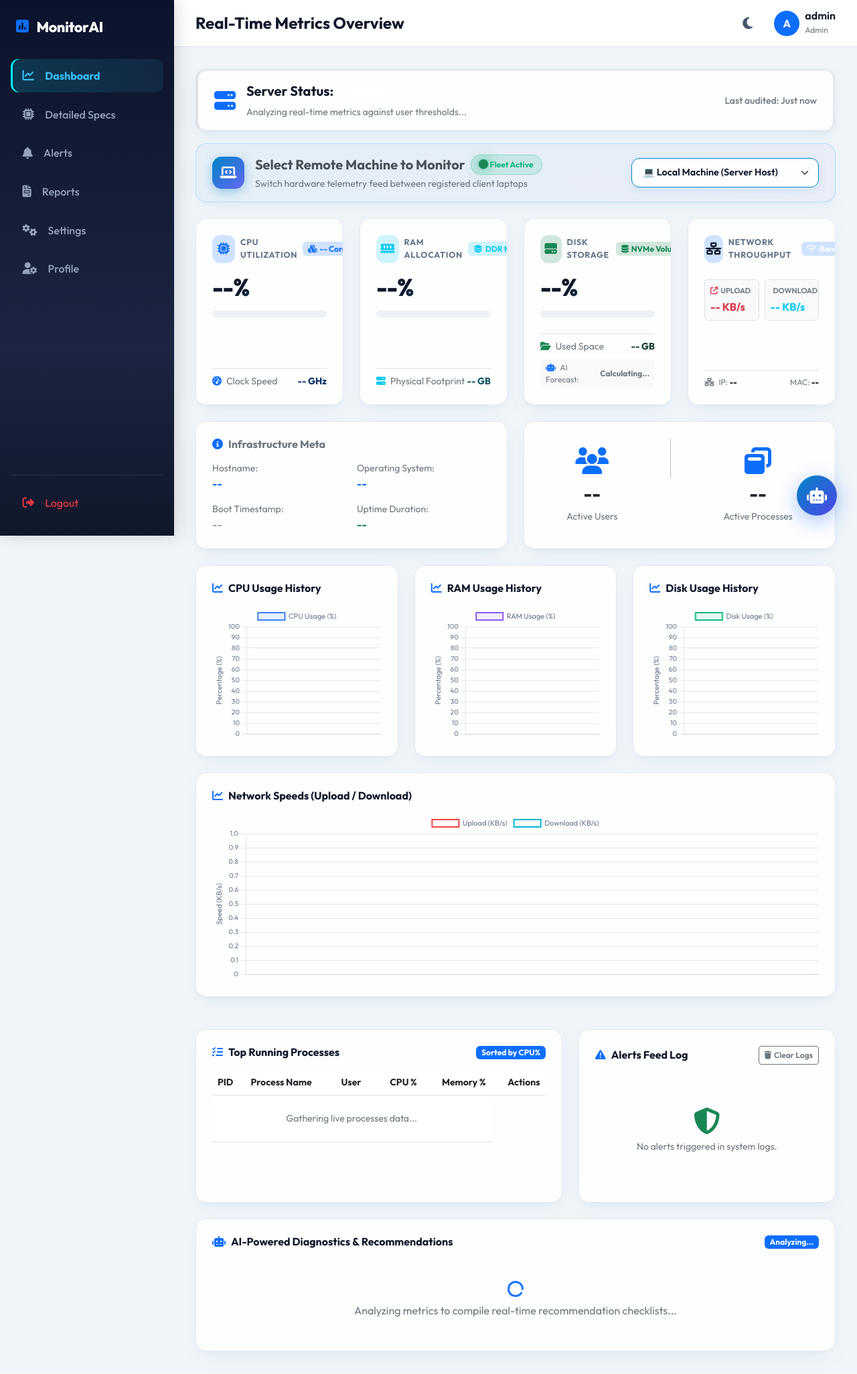
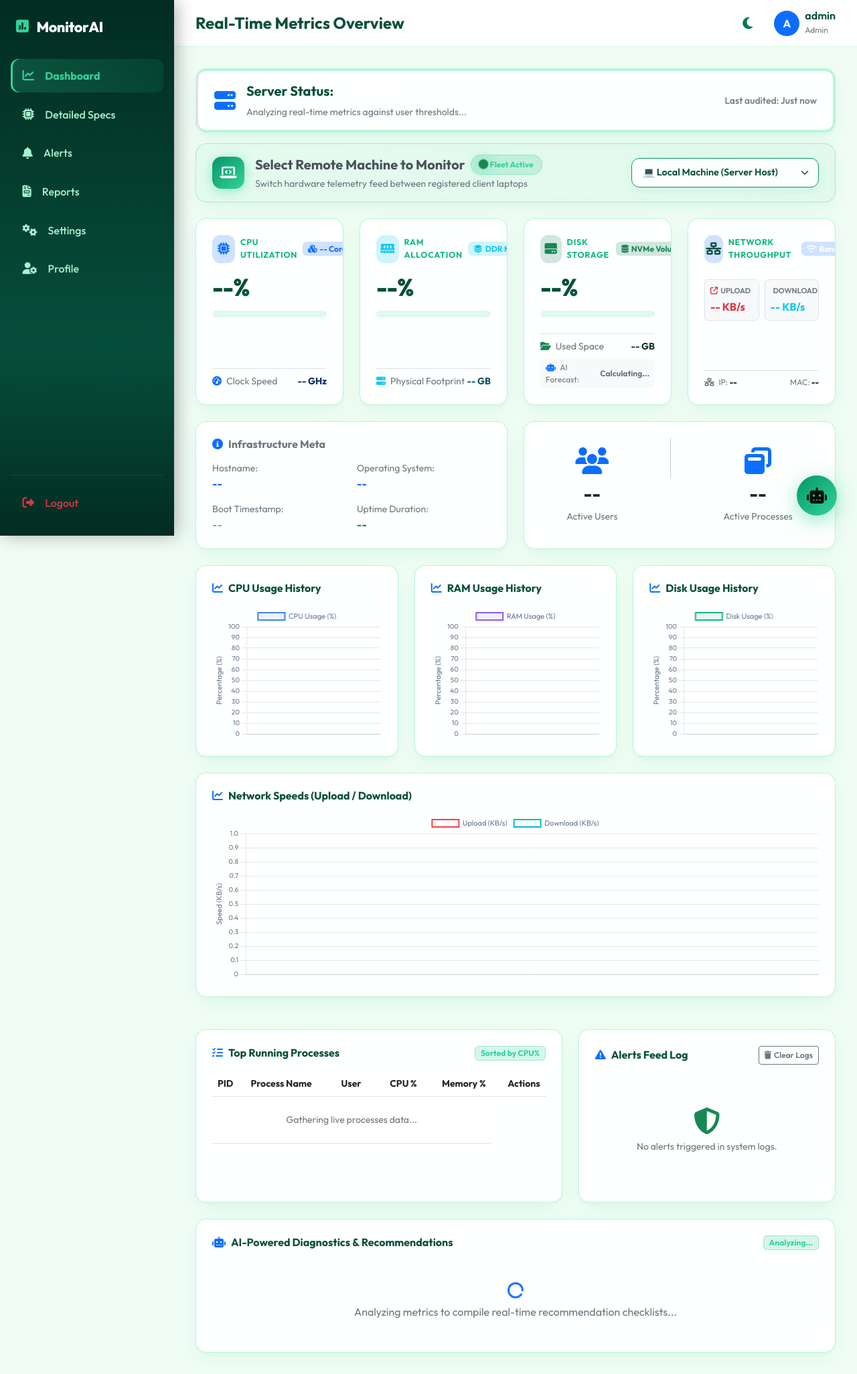
Before and after one commit to Chanthriha2806/Mini-project, a Flask app: page / in a window 1280 px wide. Shown: the whole page at 67% size. Before the commit the page ends 2031 px from the top, so only its background shows below. Run offline with Flask 3, Linux system fonts and the light colour scheme; a user stored in the database is signed in; data comes from the database, SQL or seed files in the repository; data that the repository does not hold is empty.

Commit message:
Apply Deep Emerald Cyberpunk theme palette with Neon Mint and Emerald Green highlights

```diff
--- a/app/static/css/style.css
+++ b/app/static/css/style.css
@@ -1,56 +1,56 @@
 /* ==========================================================================
-   Executive Modern Cooling Theme & Micro-Interaction Styling
+   Deep Emerald Cyberpunk Theme & Micro-Interaction Styling
    ========================================================================== */
 
-/* Core CSS Tokens & Color Palette (Light Mode - Ultra-Clean Ice Porcelain) */
+/* Core CSS Tokens & Color Palette (Light Mode - Crisp Soft Mint Platinum) */
 :root {
-    --bg-primary: #f1f5f9;
+    --bg-primary: #f0fdf4;
     --bg-secondary: #ffffff;
-    --bg-sidebar: linear-gradient(180deg, #0b132b 0%, #1c2541 65%, #0f172a 100%);
-    --sidebar-text: #94a3b8;
-    --sidebar-active-bg: linear-gradient(90deg, rgba(0, 242, 254, 0.15) 0%, rgba(56, 189, 248, 0.1) 100%);
-    --sidebar-active-text: #38bdf8;
-    --sidebar-active-border: #00f2fe;
-    --text-primary: #0f172a;
-    --text-secondary: #475569;
-    --text-muted: #64748b;
-    --card-bg: rgba(255, 255, 255, 0.9);
-    --card-shadow: 0 10px 30px -5px rgba(2, 132, 199, 0.08), 0 4px 12px -2px rgba(0, 0, 0, 0.03);
-    --card-border: 1px solid rgba(226, 232, 240, 0.9);
-    --card-hover-border: rgba(56, 189, 248, 0.6);
-    --accent: #0284c7;
-    --accent-hover: #0369a1;
-    --accent-glow: rgba(2, 132, 199, 0.35);
+    --bg-sidebar: linear-gradient(180deg, #022c22 0%, #064e3b 65%, #022c22 100%);
+    --sidebar-text: #a7f3d0;
+    --sidebar-active-bg: linear-gradient(90deg, rgba(52, 211, 153, 0.2) 0%, rgba(16, 185, 129, 0.12) 100%);
+    --sidebar-active-text: #34d399;
+    --sidebar-active-border: #34d399;
+    --text-primary: #064e3b;
+    --text-secondary: #047857;
+    --text-muted: #10b981;
+    --card-bg: rgba(255, 255, 255, 0.92);
+    --card-shadow: 0 10px 30px -5px rgba(16, 185, 129, 0.1), 0 4px 12px -2px rgba(0, 0, 0, 0.03);
+    --card-border: 1px solid rgba(167, 243, 208, 0.8);
+    --card-hover-border: rgba(52, 211, 153, 0.7);
+    --accent: #059669;
+    --accent-hover: #047857;
+    --accent-glow: rgba(16, 185, 129, 0.35);
     --success: #10b981;
     --warning: #f59e0b;
     --danger: #ef4444;
-    --border-color: #e2e8f0;
+    --border-color: #d1fae5;
     --nav-height: 70px;
     --sidebar-width: 260px;
-    --spotlight-color: rgba(56, 189, 248, 0.12);
+    --spotlight-color: rgba(52, 211, 153, 0.15);
 }
 
-/* Dark Mode Tokens Override (Activated via [data-theme="dark"] on <html>) */
+/* Dark Mode Tokens Override - Deep Emerald Cyberpunk (Activated via [data-theme="dark"] on <html>) */
 [data-theme="dark"] {
-    --bg-primary: #060913;
-    --bg-secondary: #0f172a;
-    --bg-sidebar: #050811;
-    --sidebar-text: #94a3b8;
-    --sidebar-active-bg: linear-gradient(90deg, rgba(56, 189, 248, 0.2) 0%, rgba(99, 102, 241, 0.15) 100%);
-    --sidebar-active-text: #38bdf8;
-    --sidebar-active-border: #38bdf8;
-    --text-primary: #f8fafc;
-    --text-secondary: #cbd5e1;
-    --text-muted: #64748b;
-    --card-bg: rgba(15, 23, 42, 0.85);
-    --card-shadow: 0 20px 40px -10px rgba(0, 0, 0, 0.6), 0 0 25px rgba(56, 189, 248, 0.12);
-    --card-border: 1px solid rgba(56, 189, 248, 0.18);
-    --card-hover-border: rgba(56, 189, 248, 0.65);
-    --accent: #38bdf8;
-    --accent-hover: #7dd3fc;
-    --accent-glow: rgba(56, 189, 248, 0.45);
-    --border-color: #1e293b;
-    --spotlight-color: rgba(56, 189, 248, 0.18);
+    --bg-primary: #040d0a;
+    --bg-secondary: #091a16;
+    --bg-sidebar: #020a08;
+    --sidebar-text: #6ee7b7;
+    --sidebar-active-bg: linear-gradient(90deg, rgba(52, 211, 153, 0.22) 0%, rgba(16, 185, 129, 0.15) 100%);
+    --sidebar-active-text: #34d399;
+    --sidebar-active-border: #34d399;
+    --text-primary: #ecfdf5;
+    --text-secondary: #a7f3d0;
+    --text-muted: #34d399;
+    --card-bg: rgba(9, 26, 22, 0.88);
+    --card-shadow: 0 20px 45px -10px rgba(0, 0, 0, 0.7), 0 0 30px rgba(52, 211, 153, 0.18);
+    --card-border: 1px solid rgba(52, 211, 153, 0.22);
+    --card-hover-border: rgba(52, 211, 153, 0.75);
+    --accent: #34d399;
+    --accent-hover: #6ee7b7;
+    --accent-glow: rgba(52, 211, 153, 0.45);
+    --border-color: #0d2a23;
+    --spotlight-color: rgba(52, 211, 153, 0.22);
 }
 
 /* Reset and Layout Scaffolding */
@@ -72,12 +72,13 @@ body {
     background: var(--bg-primary);
 }
 ::-webkit-scrollbar-thumb {
-    background: var(--text-muted);
+    background: var(--accent);
     border-radius: 10px;
-    opacity: 0.5;
+    opacity: 0.6;
 }
 ::-webkit-scrollbar-thumb:hover {
-    background: var(--accent);
+    background: #34d399;
+    box-shadow: 0 0 10px rgba(52, 211, 153, 0.8);
 }
 
 /* Sidebar Styling */
@@ -94,7 +95,7 @@ body {
     transition: all 0.3s cubic-bezier(0.4, 0, 0.2, 1);
     display: flex;
     flex-direction: column;
-    box-shadow: 4px 0 25px rgba(0, 0, 0, 0.15);
+    box-shadow: 4px 0 25px rgba(0, 0, 0, 0.3);
 }
 
 .sidebar .brand {
@@ -112,16 +113,17 @@ body {
 }
 
 .sidebar .brand:hover {
-    transform: scale(1.03);
+    transform: scale(1.04);
 }
 
 .sidebar .brand i {
+    color: #34d399 !important;
     transition: transform 0.4s cubic-bezier(0.34, 1.56, 0.64, 1), filter 0.3s ease;
 }
 
 .sidebar .brand:hover i {
-    transform: rotate(15deg) scale(1.2);
-    filter: drop-shadow(0 0 10px rgba(0, 242, 254, 0.8));
+    transform: rotate(15deg) scale(1.25);
+    filter: drop-shadow(0 0 12px rgba(52, 211, 153, 0.9));
 }
 
 .sidebar-nav {
@@ -177,7 +179,7 @@ body {
 
 .sidebar-footer {
     padding-top: 1rem;
-    border-top: 1px solid rgba(255, 255, 255, 0.1);
+    border-top: 1px solid rgba(52, 211, 153, 0.15);
 }
 
 /* Main Content Panel */
@@ -300,20 +302,20 @@ body {
 }
 
 .icon-avatar.gradient-cyan {
-    background: linear-gradient(135deg, #0284c7 0%, #6366f1 100%);
+    background: linear-gradient(135deg, #059669 0%, #34d399 100%);
     width: 48px;
     height: 48px;
     border-radius: 14px;
     color: #ffffff;
-    box-shadow: 0 4px 16px rgba(2, 132, 199, 0.4);
+    box-shadow: 0 4px 18px rgba(52, 211, 153, 0.45);
 }
 
 /* Executive Control Select Bar */
 .device-selector-card {
     position: relative;
     overflow: hidden;
-    background: linear-gradient(135deg, rgba(2, 132, 199, 0.05) 0%, rgba(99, 102, 241, 0.05) 100%);
-    border: 1px solid rgba(56, 189, 248, 0.3) !important;
+    background: linear-gradient(135deg, rgba(52, 211, 153, 0.06) 0%, rgba(16, 185, 129, 0.06) 100%);
+    border: 1px solid rgba(52, 211, 153, 0.35) !important;
 }
 
 .device-selector-card::before {
@@ -323,7 +325,7 @@ body {
     left: -100%;
     width: 60%;
     height: 3px;
-    background: linear-gradient(90deg, transparent, var(--accent), #38bdf8, transparent);
+    background: linear-gradient(90deg, transparent, var(--accent), #34d399, transparent);
     animation: scanLineGlow 3.5s infinite linear;
 }
 
@@ -340,7 +342,7 @@ body {
     border: 1.5px solid var(--accent);
     background-color: var(--card-bg);
     color: var(--text-primary);
-    box-shadow: 0 4px 14px rgba(2, 132, 199, 0.12);
+    box-shadow: 0 4px 14px rgba(52, 211, 153, 0.15);
     transition: all 0.25s ease;
     cursor: pointer;
     min-width: 280px;
@@ -363,16 +365,16 @@ body {
     font-weight: 700;
     padding: 0.3rem 0.75rem;
     border-radius: 20px;
-    background: rgba(16, 185, 129, 0.14);
-    color: #10b981;
-    border: 1px solid rgba(16, 185, 129, 0.3);
+    background: rgba(16, 185, 129, 0.16);
+    color: #34d399;
+    border: 1px solid rgba(52, 211, 153, 0.35);
     display: inline-flex;
     align-items: center;
     transition: transform 0.25s ease;
 }
 
 .live-beacon-pill:hover {
-    transform: scale(1.05);
+    transform: scale(1.06);
 }
 
 .pulse-dot {
@@ -399,7 +401,7 @@ body {
 .progress-hero {
     height: 10px;
     border-radius: 6px;
-    background: rgba(148, 163, 184, 0.15);
+    background: rgba(52, 211, 153, 0.15);
     overflow: hidden;
 }
 
@@ -408,11 +410,11 @@ body {
     border-radius: 6px;
     background-image: linear-gradient(
         45deg,
-        rgba(255, 255, 255, 0.2) 25%,
+        rgba(255, 255, 255, 0.25) 25%,
         transparent 25%,
         transparent 50%,
-        rgba(255, 255, 255, 0.2) 50%,
-        rgba(255, 255, 255, 0.2) 75%,
+        rgba(255, 255, 255, 0.25) 50%,
+        rgba(255, 255, 255, 0.25) 75%,
         transparent 75%,
         transparent
     ) !important;
@@ -519,6 +534,12 @@ body {
     transform: scale(1.08);
 }
 
+.badge.bg-primary {
+    background-color: rgba(52, 211, 153, 0.2) !important;
+    color: #34d399 !important;
+    border: 1px solid rgba(52, 211, 153, 0.35);
+}
+
 /* ==========================================================================
    MonitorAI Diagnostic Chatbot Widget
    ========================================================================== */
@@ -534,10 +555,10 @@ body {
     width: 60px;
     height: 60px;
     border-radius: 50%;
-    background: linear-gradient(135deg, var(--accent) 0%, #4f46e5 100%);
-    color: #ffffff;
+    background: linear-gradient(135deg, #059669 0%, #34d399 100%);
+    color: #040d0a;
     border: none;
-    box-shadow: 0 8px 30px rgba(59, 130, 246, 0.45);
+    box-shadow: 0 8px 30px rgba(52, 211, 153, 0.5);
     display: flex;
     align-items: center;
     justify-content: center;
```
Also changed, not shown: other parts of app/static/css/style.css (+52 -55 lines).
